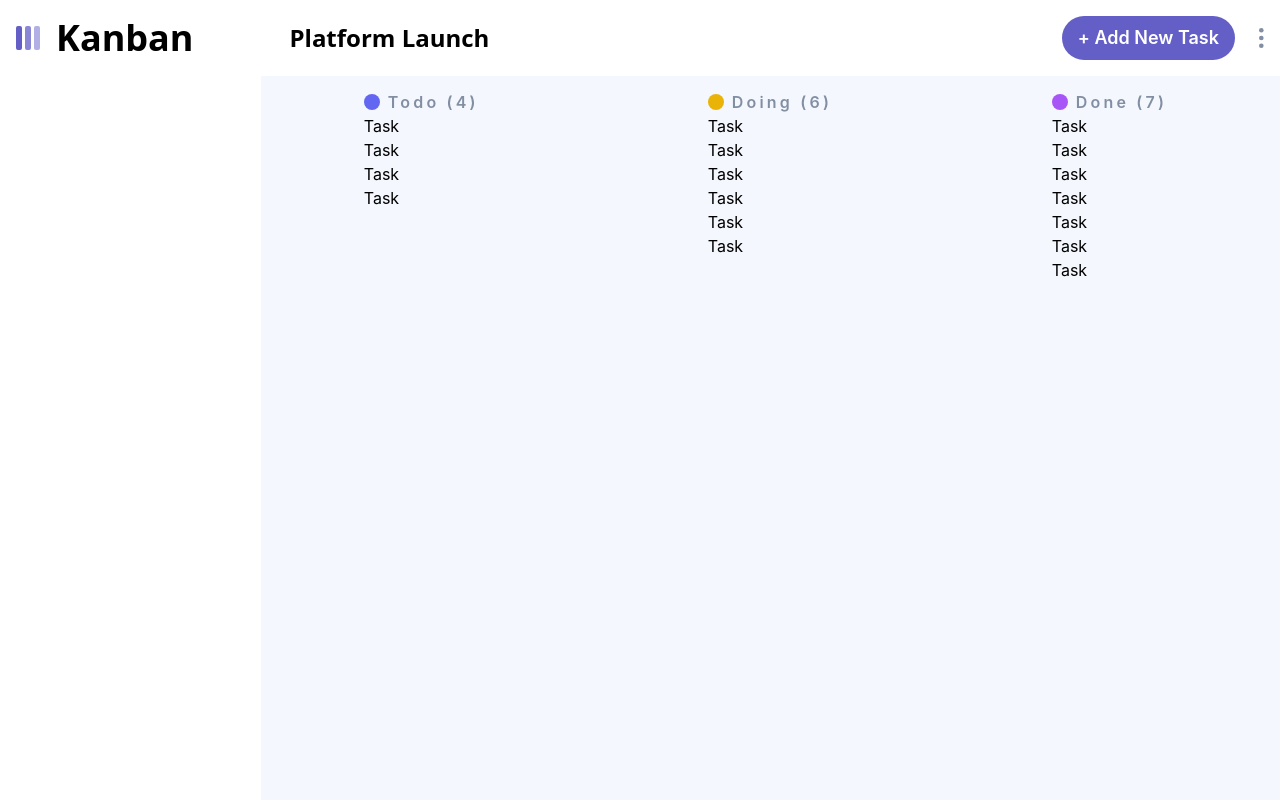
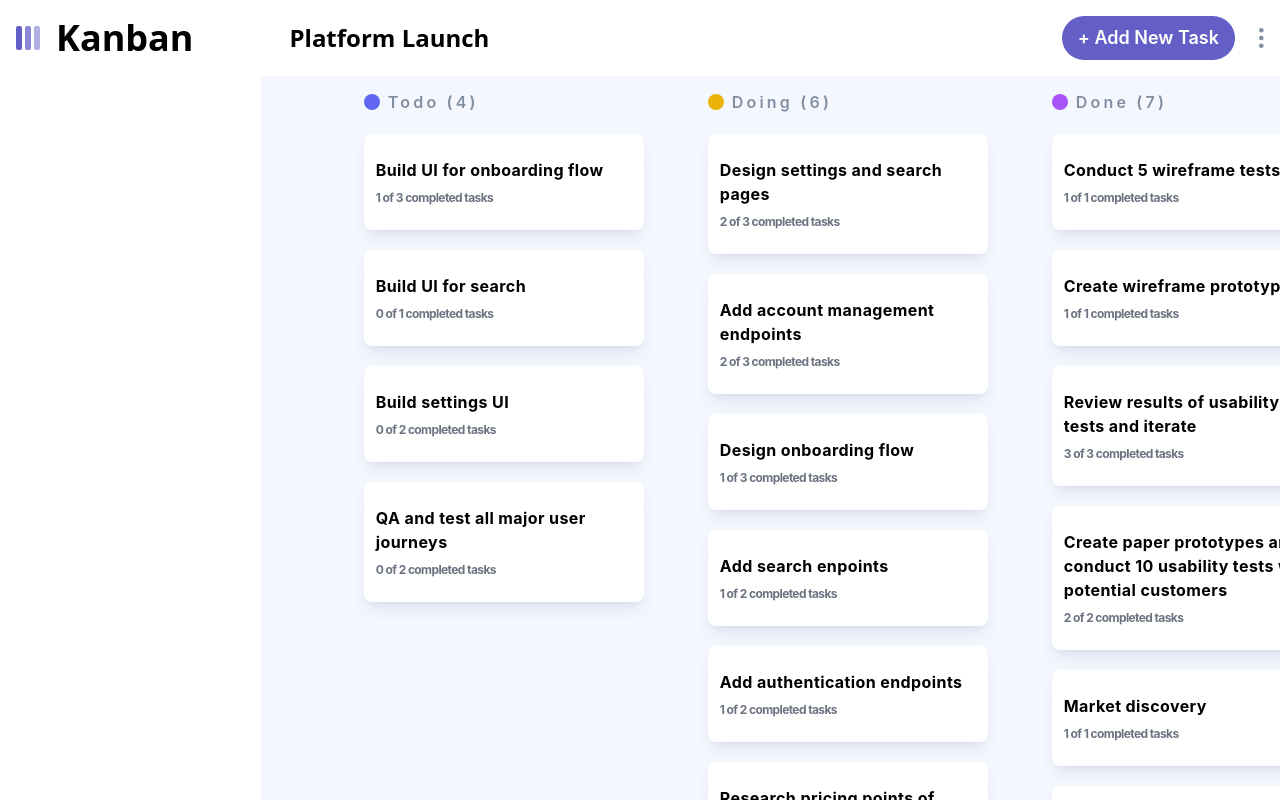
Before and after one commit to DeepEnd007/kanban_task_management, a React (Vite) app: page / in a window 1280 px wide. Built offline with nearby package versions, Linux system fonts and the light colour scheme.

Commit message:
Added some details of Task.jsx.

```diff
--- a/src/components/Task.jsx
+++ b/src/components/Task.jsx
@@ -8,7 +8,25 @@ function Task({ taskIndex, colIndex }) {
   const col = columns.find((col, i) => i === colIndex);
   const task = col.tasks.find((task, i) => i === taskIndex);
   const [isTaskModalOpen, setIsTaskModalOpen] = useState(false);
-  return <div>Task</div>;
+
+  let completed = 0;
+  let subtasks = task.subtasks;
+  subtasks.forEach((subtask) => {
+    if (subtask.isCompleted) {
+      completed++;
+    }
+  });
+
+  return (
+    <div>
+      <div className="w-[280px] first:my-5 rounded-lg  bg-white  dark:bg-[#2b2c37] shadow-[#364e7e1a] py-6 px-3 shadow-lg hover:text-[#635fc7] dark:text-white dark:hover:text-[#635fc7] cursor-pointer">
+        <p className="font-bold tracking-wide">{task.title}</p>
+        <p className="font-bold text-xs tracking-tighter mt-2 text-gray-500">
+          {completed} of {subtasks.length} completed tasks
+        </p>
+      </div>
+    </div>
+  );
 }
 
 export default Task;
```
